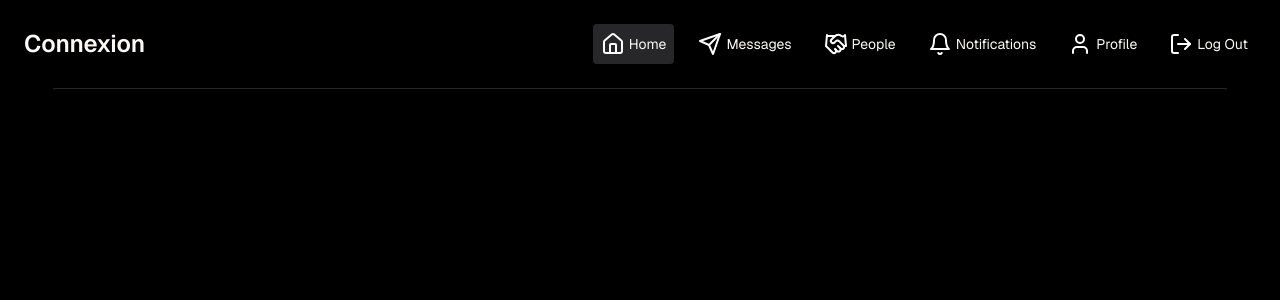
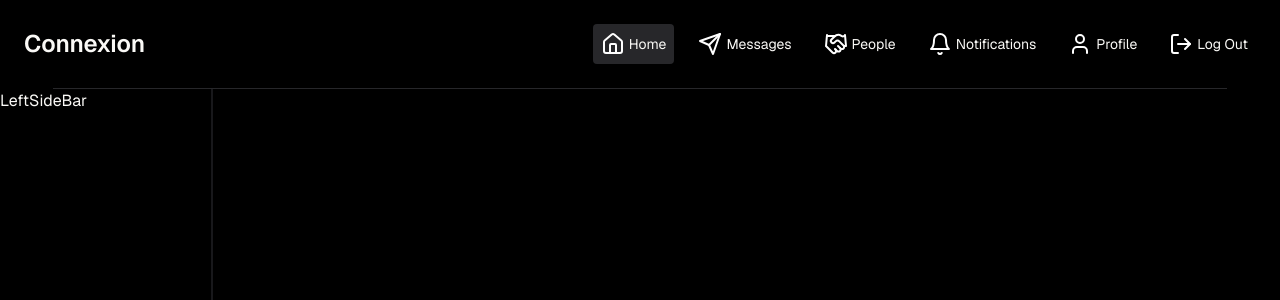
Before and after one commit to praneethravuri/connexion, a Next.js app: page /homepage in a window 1280 px wide. Shown: the top 300 px of the page. Built offline with nearby package versions, Linux system fonts and the light colour scheme.

Commit message:
Left side bar

```diff
--- a/app/(root)/homepage/page.tsx
+++ b/app/(root)/homepage/page.tsx
@@ -1,12 +1,14 @@
 
 import Bottombar from '@/components/shared/Bottombar'
+import LeftSideBar from '@/components/shared/LeftSideBar'
 import React from 'react'
 
 const HomePage = () => {
   return (
-    <div className='bg-black h-screen w-full'>
+    <section className='bg-black h-screen w-full'>
+      <LeftSideBar />
       <Bottombar />
-    </div>
+    </section>
 
   )
 }
--- /dev/null
+++ b/components/shared/LeftSideBar.tsx
@@ -0,0 +1,9 @@
+import React from 'react'
+
+const LeftSideBar = () => {
+    return (
+        <section className='hidden xl:block h-screen w-1/6 border-r-2 border-zinc-900'>LeftSideBar</section>
+    )
+}
+
+export default LeftSideBar
```
